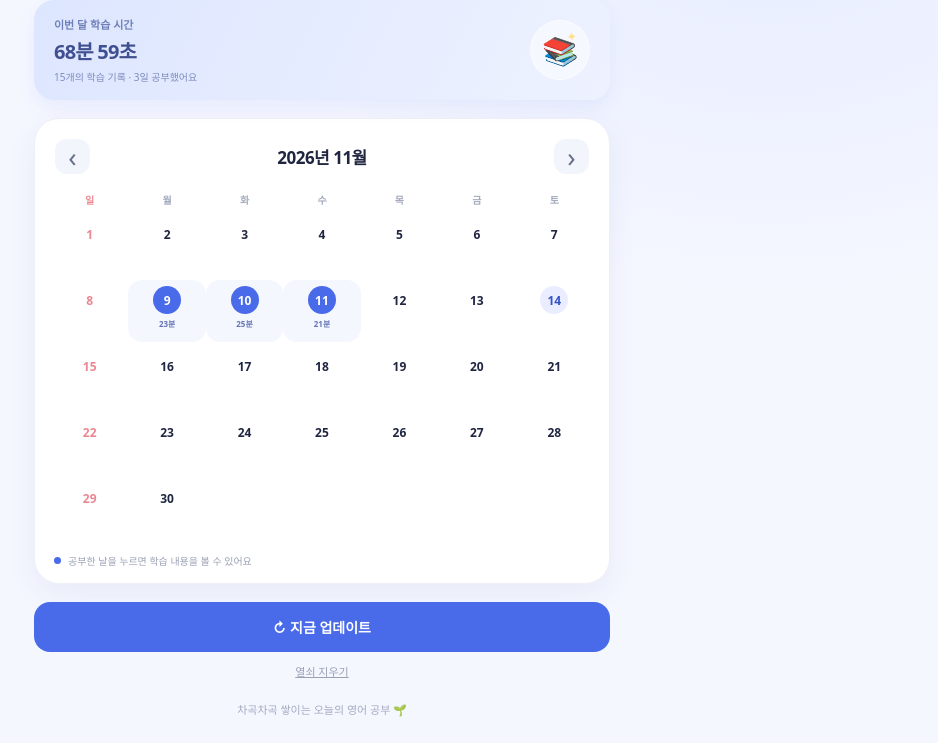
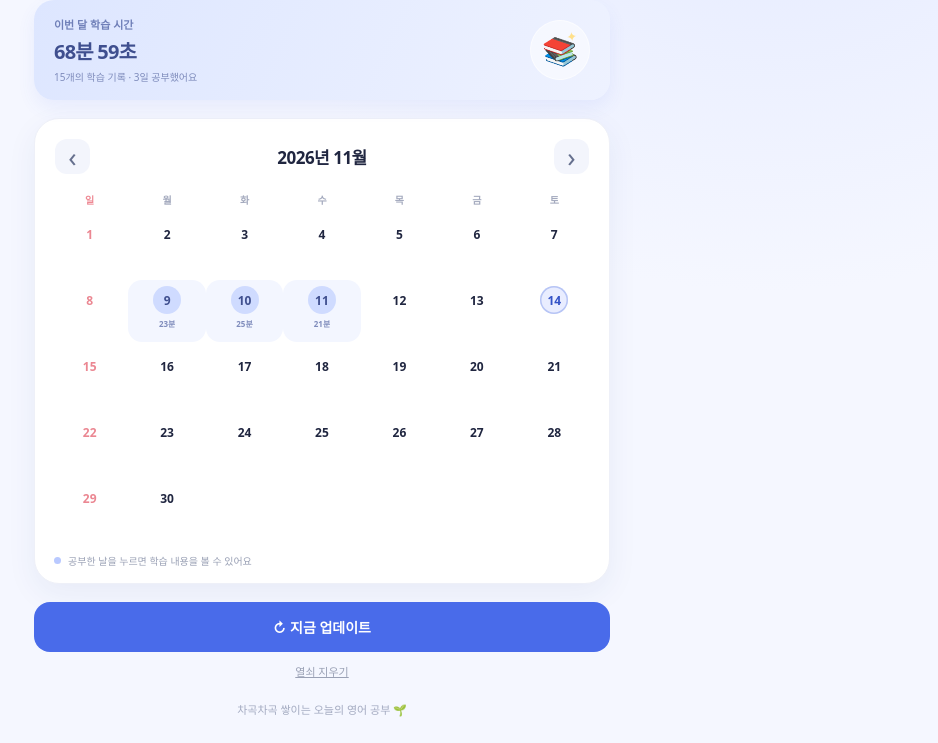
Before and after one commit to Ellie150121/study-calendar, a plain HTML site: page index.html in a window 1280 px wide. Shown: the part 93-836 px from the top of the page, without its empty margins (318-1256 px from the left). Drawn offline with Linux system fonts and the light colour scheme.

Commit message:
Update app.css

```diff
--- a/app.css
+++ b/app.css
@@ -134,3 +134,11 @@ h1 { margin: 0; font-size: 19px; font-weight: 800; letter-spacing: -.04em; }
 .summary-art { width: 60px; height: 60px; margin-right: 0; border-color: #ffffff99; background: #ffffff80; }
 .summary-art span { font-size: 28px; filter: none; }
 .summary-art i { top: 8px; right: 10px; font-size: 13px; }
+
+
+/* 공부한 날 동그라미: 파스텔 */
+.day-cell.has-record { background: #f3f6ff; }
+.day-cell.has-record .day-number { background: #cfdbff; color: #3f4f8f; }
+.day-cell.today .day-number { box-shadow: inset 0 0 0 1.5px #b7c5f5; }
+.day-time { color: #7f8cbc; }
+.legend-dot { background: #b9c9ff; }
```
